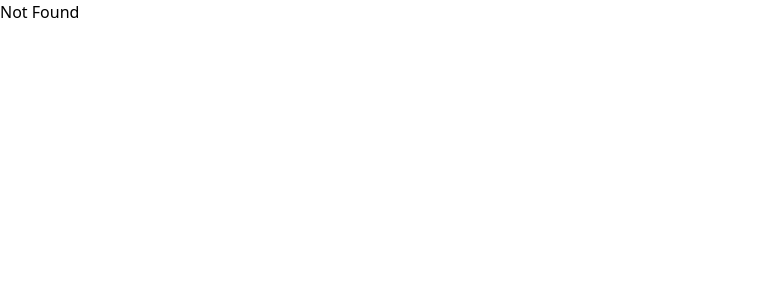
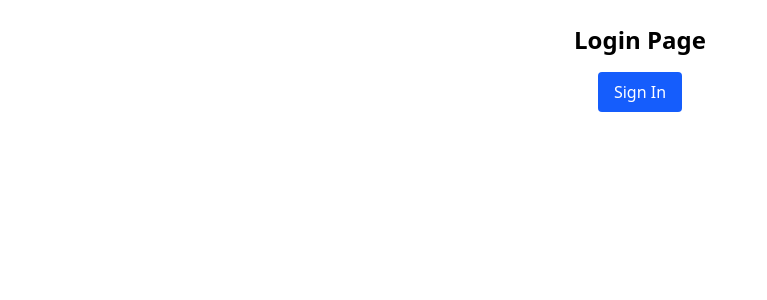
Before and after one commit to shaarifg/viacoding, a React (Vite) app in the folder react/machine-round/: page /auth/login in a window 1280 px wide. Shown: the top 300 px of the page, without its empty margins (0-767 px from the left). Built offline with nearby package versions, Linux system fonts and the light colour scheme.

Commit message:
perfect-setup

```diff
--- a/react/machine-round/src/App.tsx
+++ b/react/machine-round/src/App.tsx
@@ -1,7 +1,7 @@
-import { AppRouter } from "./routes/AppRouter";
+import { AppRoutes } from "./app.routes"
 
 function App() {
-     return <AppRouter />;
+     return <AppRoutes />;
 }
 
 export default App;
--- a/react/machine-round/src/core/guards/AuthGuard.tsx
+++ b/react/machine-round/src/core/guards/AuthGuard.tsx
@@ -1,7 +1,9 @@
 import { Navigate, Outlet } from "react-router-dom";
-import { useAuth } from "./useAuth";
+import { useAuth } from "@/hooks/useAuth";
 
-export const AuthGuard = () => {
+const AuthGuard = () => {
   const { isAuthenticated } = useAuth();
-  return isAuthenticated ? <Outlet /> : <Navigate to="/login" replace />;
+  return isAuthenticated ? <Outlet /> : <Navigate to="/auth/login" replace />;
 };
+
+export default AuthGuard;
--- a/react/machine-round/src/core/guards/NoAuthGuard.tsx
+++ b/react/machine-round/src/core/guards/NoAuthGuard.tsx
@@ -1,7 +1,10 @@
+// src/auth/NoAuthGuard.tsx
 import { Navigate, Outlet } from "react-router-dom";
-import { useAuth } from "./useAuth";
+import { useAuth } from "@/hooks/useAuth";
 
-export const NoAuthGuard = () => {
+const NoAuthGuard = () => {
   const { isAuthenticated } = useAuth();
-  return !isAuthenticated ? <Outlet /> : <Navigate to="/dashboard" replace />;
+  return !isAuthenticated ? <Outlet /> : <Navigate to="/admin" replace />;
 };
+
+export default NoAuthGuard;
--- a/react/machine-round/src/core/guards/useAuth.ts
+++ b/react/machine-round/src/hooks/useAuth.ts
@@ -1,5 +1,5 @@
 import { useContext } from "react";
-import { AuthContext } from "../auth/AuthContext";
+import { AuthContext } from "@/core/auth/AuthContext";
 
 export const useAuth = () => {
   const ctx = useContext(AuthContext);
--- /dev/null
+++ b/react/machine-round/src/modules/auth/auth.routes.tsx
@@ -0,0 +1,12 @@
+import { RouteObject } from "react-router-dom";
+import Login from "./login/Login";
+import SignUp from "./signup/SignUp";
+
+export const authRoutes:RouteObject[] = [
+  {
+    children: [
+      { path: "login", element: <Login /> },
+      { path: "signup", element: <SignUp /> },
+    ],
+  },
+];
--- a/react/machine-round/src/modules/pages/login/Login.tsx
+++ b/react/machine-round/src/modules/auth/login/Login.tsx
@@ -1,4 +1,4 @@
-import { useAuth } from "@/core/guards/useAuth";
+import { useAuth } from "@/hooks/useAuth";
 
 const Login = () => {
   const { login } = useAuth();
--- /dev/null
+++ b/react/machine-round/src/modules/auth/signup/SignUp.tsx
@@ -0,0 +1,9 @@
+import React from 'react'
+
+const SignUp = () => {
+  return (
+    <div>SignUp</div>
+  )
+}
+
+export default SignUp
--- a/react/machine-round/src/modules/pages/dashboard/Dashboard.tsx
+++ b/react/machine-round/src/modules/pages/dashboard/Dashboard.tsx
@@ -1,4 +1,4 @@
-import { useAuth } from "@/core/guards/useAuth";
+import { useAuth } from "@/hooks/useAuth";
 
 const Dashboard = () => {
   const { user, logout } = useAuth();
--- a/react/machine-round/src/routes/AppRouter.tsx
+++ /dev/null
@@ -1,26 +0,0 @@
-import { createBrowserRouter, RouterProvider } from "react-router-dom";
-import { AuthGuard } from "@/core/guards/AuthGuard";
-import { NoAuthGuard } from "@/core/guards/NoAuthGuard";
-import Login from "@/modules/pages/login/Login";
-import Dashboard from "@/modules/pages/dashboard/Dashboard";
-
-
-const router = createBrowserRouter([
-  {
-    path: "/",
-    element: <NoAuthGuard />,
-    children: [
-      { path: "login", element: <Login /> },
-      { index: true, element: <Login /> },
-    ],
-  },
-  {
-    element: <AuthGuard />,
-    children: [
-      { path: "dashboard", element: <Dashboard /> },
-    ],
-  },
-  { path: "*", element: <h1>Not Found</h1> },
-]);
-
-export const AppRouter = () => <RouterProvider router={router} />;
```
Also changed, not shown: react/machine-round/src/app.routes.tsx (added, +28 -0 lines), react/machine-round/src/modules/apps/todo/Todo.css (renamed from react/machine-round/src/apps/todo/Todo.css), react/machine-round/src/modules/apps/todo/Todo.tsx (renamed from react/machine-round/src/apps/todo/Todo.tsx).
